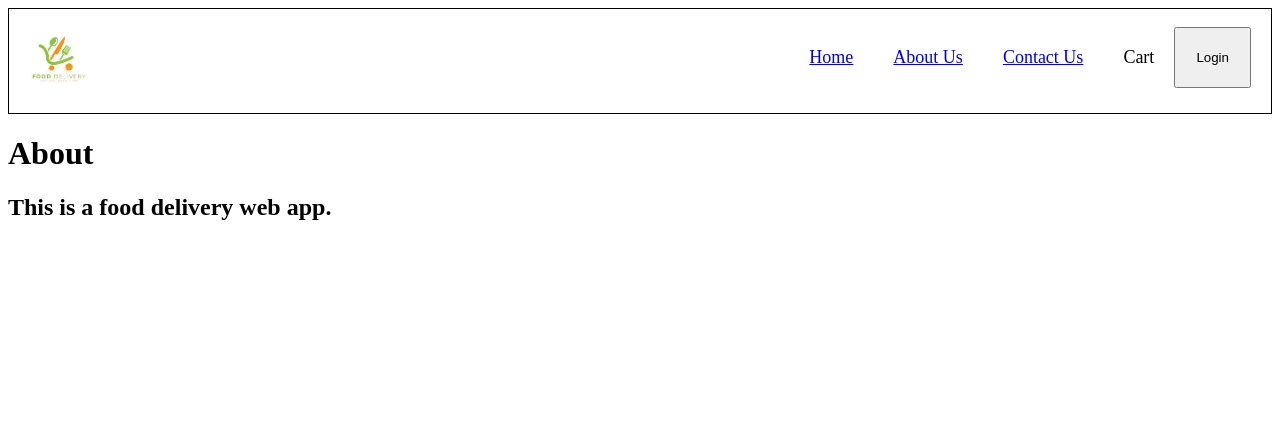
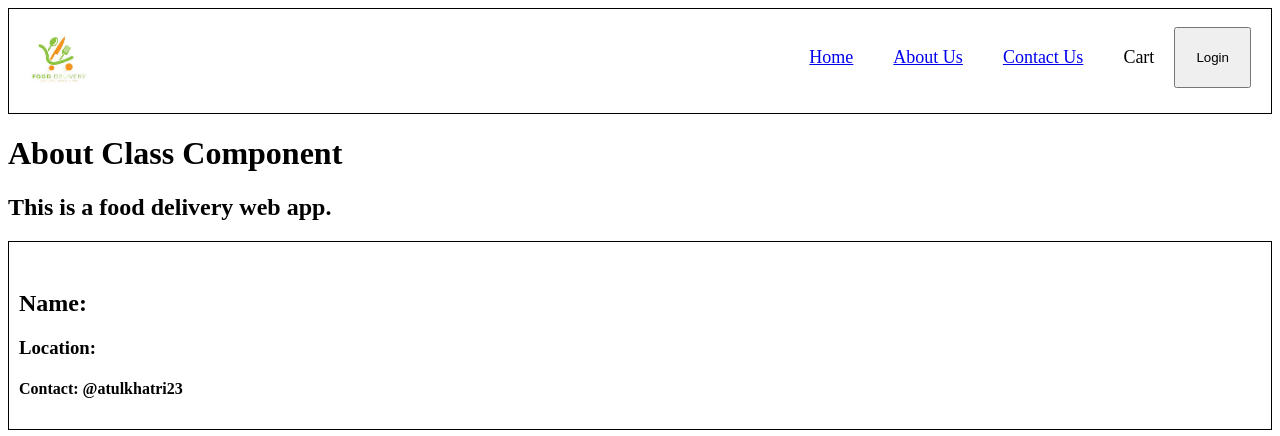
Before and after one commit to atulkhatri23/FoodKart, a React (Vite) app: page /about in a window 1280 px wide. Shown: the top 436 px of the page. Built offline with nearby package versions, Linux system fonts and the light colour scheme; no server answers.

Commit message:
Class Based Component in UserClass.js and About.js

```diff
--- a/index.css
+++ b/index.css
@@ -23,12 +23,12 @@
   padding: 10px;
 }
 
-.res-container{
+.res-container {
   display: flex;
   flex-wrap: wrap;
 }
 
-.res-card{
+.res-card {
   width: 200px;
   /* height: 300px; */
   /* border: 1px solid black; */
@@ -36,7 +36,7 @@
   margin: 5px;
 }
 
-.res-card:hover{
+.res-card:hover {
   border: 1px solid black;
   cursor: pointer;
 }
@@ -45,31 +45,36 @@
   padding: 10px;
 }
 
-.res-logo{
+.res-logo {
   width: 100%;
   height: 150px;
 }
 
-.filter-btn{
+.filter-btn {
   cursor: pointer;
   margin: 10px;
 }
 
-.shimmer-card{
+.shimmer-card {
   margin: 20px;
   width: 200px;
   height: 400px;
   background-color: #f0f0f0;
 }
 
-.shimmer-container{
+.shimmer-container {
   display: flex;
 }
 
-.login{
-    padding: 0 20px;    /* top, bottom: 0px; left, right: 20px */
+.login {
+  padding: 0 20px; /* top, bottom: 0px; left, right: 20px */
 }
 
-.filter{
+.filter {
   display: flex;
 }
+
+.user-card {
+  padding: 10px;
+  border: 1px solid black;
+}
--- a/src/components/About.js
+++ b/src/components/About.js
@@ -1,10 +1,32 @@
-const About = () =>{
-    return(
-        <div>
-            <h1>About</h1>
-            <h2>This is a food delivery web app.</h2>
-        </div>
+import User from "./User";
+import UserClass from "./UserClass";
+import React from "react";
+
+class About extends React.Component {
+  constructor(props) {
+    super(props);
+  }
+  render() {
+    return (
+      <div>
+        <h1>About Class Component</h1>
+        <h2>This is a food delivery web app.</h2>
+        {/* <User /> */}
+        <UserClass name={"Atul passing props"} />
+      </div>
     );
+  }
 }
 
+// const About = () => {
+//   return (
+//     <div>
+//       <h1>About</h1>
+//       <h2>This is a food delivery web app.</h2>
+//       {/* <User /> */}
+//       <UserClass name={"Atul passing props"} />
+//     </div>
+//   );
+// };
+
 export default About;
--- /dev/null
+++ b/src/components/User.js
@@ -0,0 +1,15 @@
+import { useState } from "react";
+
+const User = ({ name }) => {
+  const [count, setCount] = useState(0);
+  return (
+    <div className="user-card">
+      <h1>Count: {this.state.count}</h1>
+      <h2>Name: {name}</h2>
+      <h3>Location: Patna</h3>
+      <h4>Contact: @atulkhatri23</h4>
+    </div>
+  );
+};
+
+export default User;
--- /dev/null
+++ b/src/components/UserClass.js
@@ -0,0 +1,36 @@
+import React from "react";
+class UserClass extends React.Component {
+  constructor(props) {
+    super(props);
+
+    this.state = {
+      userInfo: "Dummy",
+      Location: "Default",
+      avatar_url: "http://dummy-photo.com",
+    };
+  }
+
+  async componentDidMount() {
+    // API Call
+    const data = await fetch("https://api.github.com/users/atulkhatri23");
+    const json = await data.json();
+
+    this.setState({
+      userInfo: json,
+    });
+  }
+
+  render() {
+    const { name, location, avatar_url } = this.state.userInfo;
+    return (
+      <div className="user-card">
+        <img src={avatar_url} className="avatar" />
+        <h2>Name: {name}</h2>
+        <h3>Location: {location}</h3>
+        <h4>Contact: @atulkhatri23</h4>
+      </div>
+    );
+  }
+}
+
+export default UserClass;
```
Lines whose indentation alone changed are shown as unchanged.
